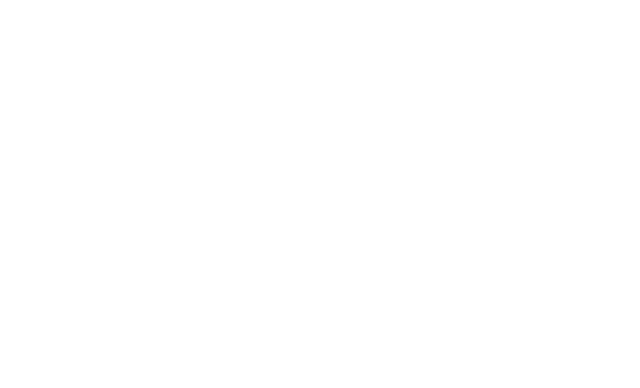
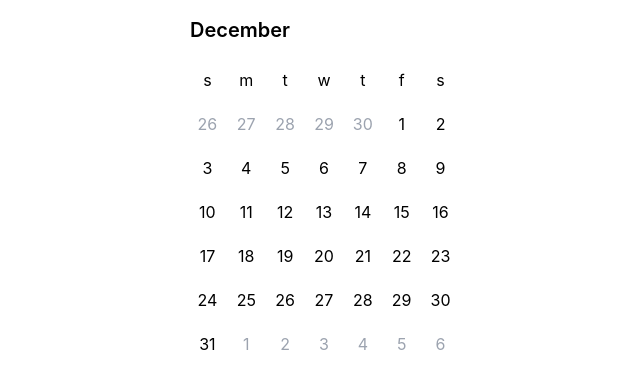
Before and after one commit to lindychi/frontend-bootcamp, a React (Create React App) app: page / in a window 1280 px wide. Shown: the top 388 px of the page, without its empty margins (316-956 px from the left). Built offline with nearby package versions, Linux system fonts and the light colour scheme.

Commit message:
feat:done small calendar

```diff
--- a/src/App.tsx
+++ b/src/App.tsx
@@ -1,5 +1,5 @@
 import React from "react";
-import clsx from "clsx";
+
 import "./App.css";
 
 import { dayList } from "./consts/calendar";
@@ -12,14 +12,44 @@
 import Plus from "./icons/Plus";
 
 function App() {
-  const [selectedMonth, setSelectedMonth] = React.useState(12);
-  const [selectedYear, setSelectedYear] = React.useState(2023);
+  const [selectedMonth, setSelectedMonth] = React.useState<number>(12);
+  const [selectedYear, setSelectedYear] = React.useState<number>(2023);
   const targetCalendarDates: Date[] = getCalendarDates(
     selectedYear,
     selectedMonth
   );
 
-  return <div></div>;
+  const monthString = getMonthString(selectedMonth);
+
+  const getDateClass = (date: Date): string => {
+    if (date.getMonth() + 1 !== selectedMonth) {
+      return "text-gray-400";
+    }
+    return "";
+  };
+
+  return (
+    <div className="flex justify-center items-center h-screen">
+      <div className="w-[300px] h-screen rounded-lg p-4">
+        <div className="text-xl font-semibold mb-4">{monthString}</div>
+        <div className="grid grid-cols-7 gap-1">
+          {dayList.map((day) => (
+            <div key={day.short} className="text-center py-2">
+              {day.short}
+            </div>
+          ))}
+          {targetCalendarDates.map((date: Date) => (
+            <div
+              key={date.toString()}
+              className={`text-center py-2 ${getDateClass(date)}`}
+            >
+              {date.getDate()}
+            </div>
+          ))}
+        </div>
+      </div>
+    </div>
+  );
 }
 
 export default App;
```
